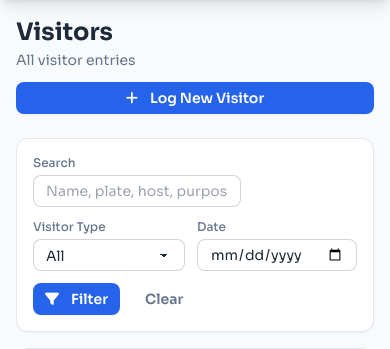
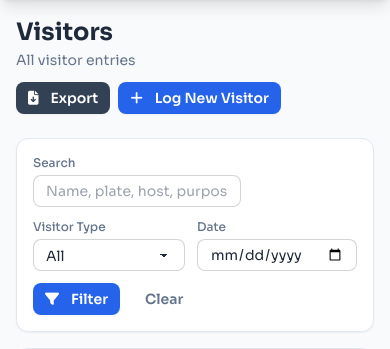
Before and after one commit to LeeDev428/bantay-plaka, a Django app: page /visitors/ in a window 390 px wide. Shown: the part 56-405 px from the top of the page. Run offline with Django 5.2, Linux system fonts and the light colour scheme; a user stored in the database is signed in; tables that the repository leaves empty hold one stand-in row (values such as "Sample post"); some libraries are stand-ins or nearby versions.

Commit message:
Update visitor_list.html

```diff
--- a/templates/visitors/visitor_list.html
+++ b/templates/visitors/visitor_list.html
@@ -8,9 +8,39 @@
     <h1 class="text-2xl font-bold text-slate-800">Visitors</h1>
     <p class="text-slate-500 text-sm mt-0.5">All visitor entries</p>
   </div>
-  <a href="{% url 'visitor_log_entry' %}" class="btn btn-sm bg-blue-600 hover:bg-blue-700 border-0 text-white">
-    <i class="fa fa-plus mr-1"></i> Log New Visitor
-  </a>
+  <div class="flex gap-2">
+    <button type="button" onclick="document.getElementById('visitors-export-modal').classList.remove('hidden'); document.getElementById('visitors-export-modal').classList.add('flex');" class="btn btn-sm bg-slate-700 hover:bg-slate-800 border-0 text-white"><i class="fa fa-file-arrow-down mr-1"></i> Export</button>
+    <button type="button" id="open-visitor-create-modal" class="btn btn-sm bg-blue-600 hover:bg-blue-700 border-0 text-white"><i class="fa fa-plus mr-1"></i> Log New Visitor</button>
+  </div>
+</div>
+
+<!-- Export Modal -->
+<div id="visitors-export-modal" class="fixed inset-0 z-50 hidden items-start sm:items-center justify-center px-4 py-6">
+  <div class="absolute inset-0 bg-slate-900/50" onclick="document.getElementById('visitors-export-modal').classList.add('hidden'); document.getElementById('visitors-export-modal').classList.remove('flex');"></div>
+  <div class="relative bg-white w-full max-w-md rounded-2xl shadow-2xl flex flex-col max-h-[90vh]">
+    <div class="px-6 py-4 border-b border-slate-100 flex items-center justify-between shrink-0">
+      <div>
+        <h3 class="text-lg font-bold text-slate-800">Export Visitors</h3>
+        <p class="text-xs text-slate-400 mt-0.5">Exports visitors using current filters.</p>
+      </div>
+      <button type="button" class="text-slate-400 hover:text-slate-600" onclick="document.getElementById('visitors-export-modal').classList.add('hidden'); document.getElementById('visitors-export-modal').classList.remove('flex');"><i class="fa fa-xmark text-xl"></i></button>
+    </div>
+    <div class="px-6 py-5 overflow-y-auto space-y-4">
+      <div class="grid grid-cols-2 gap-3">
+        <div class="rounded-xl border border-emerald-200 bg-emerald-50 p-4 flex flex-col items-center gap-2 text-center">
+          <div class="w-10 h-10 rounded-lg bg-emerald-100 flex items-center justify-center"><i class="fa fa-file-excel text-emerald-600 text-lg"></i></div>
+          <div><p class="text-sm font-semibold text-slate-700">Excel</p><p class="text-[11px] text-slate-400">.xlsx with summary sheet</p></div>
+          <a href="{% url 'visitor_export_excel' %}?q={{ q|urlencode }}&visitor_type={{ visitor_type_q|urlencode }}&date={{ date_q|urlencode }}" class="btn btn-sm bg-emerald-600 hover:bg-emerald-700 border-0 text-white w-full mt-1"><i class="fa fa-download mr-1"></i> Download</a>
+        </div>
+        <div class="rounded-xl border border-red-200 bg-red-50 p-4 flex flex-col items-center gap-2 text-center">
+          <div class="w-10 h-10 rounded-lg bg-red-100 flex items-center justify-center"><i class="fa fa-file-pdf text-red-600 text-lg"></i></div>
+          <div><p class="text-sm font-semibold text-slate-700">PDF</p><p class="text-[11px] text-slate-400">Landscape A4 report</p></div>
+          <a href="{% url 'visitor_export_pdf' %}?q={{ q|urlencode }}&visitor_type={{ visitor_type_q|urlencode }}&date={{ date_q|urlencode }}" class="btn btn-sm bg-red-600 hover:bg-red-700 border-0 text-white w-full mt-1"><i class="fa fa-download mr-1"></i> Download</a>
+        </div>
+      </div>
+      <div class="flex justify-end"><button type="button" class="btn btn-ghost btn-sm" onclick="document.getElementById('visitors-export-modal').classList.add('hidden'); document.getElementById('visitors-export-modal').classList.remove('flex');">Close</button></div>
+    </div>
+  </div>
 </div>
 
 <div class="page-card p-4 mb-4">
@@ -84,14 +114,6 @@
               >
                 <i class="fa fa-pen text-xs"></i>
               </button>
-              <form method="post" action="{% url 'visitor_delete' visitor.pk %}" class="inline"
-                data-delete-visitor data-name="{{ visitor.full_name|escapejs }}">
-                {% csrf_token %}
-                <input type="hidden" name="next" value="{{ request.get_full_path }}">
-                <button type="submit" class="btn btn-ghost btn-xs text-slate-500 hover:text-red-600" title="Delete">
-                  <i class="fa fa-trash text-xs"></i>
-                </button>
-              </form>
             </div>
           </td>
         </tr>
@@ -120,6 +142,36 @@
       </div>
     </div>
   {% endif %}
+</div>
+
+<!-- Create Modal -->
+<div id="visitor-create-modal" class="fixed inset-0 z-50 hidden items-start sm:items-center justify-center px-4 py-6">
+  <div class="absolute inset-0 bg-slate-900/50" onclick="closeVisitorCreateModal()"></div>
+  <div class="relative bg-white w-full max-w-2xl rounded-2xl shadow-2xl flex flex-col max-h-[90vh] overflow-hidden">
+    <div class="px-6 py-4 border-b border-slate-100 flex items-center justify-between shrink-0">
+      <h3 class="text-lg font-bold text-slate-800">Log Visitor</h3>
+      <button type="button" class="text-slate-400 hover:text-slate-600" onclick="closeVisitorCreateModal()"><i class="fa fa-xmark text-xl"></i></button>
+    </div>
+    <form method="post" class="px-6 py-5 space-y-3 overflow-y-auto" novalidate>
+      {% csrf_token %}
+      <input type="hidden" name="action" value="create_visitor">
+      <div class="grid sm:grid-cols-2 gap-3">
+        {% for field in visitor_form %}
+          <div class="{% if field.name == 'purpose' or field.name == 'host_name' or field.name == 'vehicle_type_other' %}sm:col-span-2{% endif %}">
+            <label class="block text-sm font-medium text-slate-700 mb-1">
+              {{ field.label }}{% if field.field.required %} <span class="text-red-400">*</span>{% endif %}
+            </label>
+            {{ field }}
+            {% if field.errors %}<p class="text-red-500 text-xs mt-1">{{ field.errors.0 }}</p>{% endif %}
+          </div>
+        {% endfor %}
+      </div>
+      <div class="pt-2 flex justify-end gap-2">
+        <button type="button" class="btn btn-ghost" onclick="closeVisitorCreateModal()">Cancel</button>
+        <button type="submit" class="btn bg-blue-600 hover:bg-blue-700 border-0 text-white">Save Visitor Log</button>
+      </div>
+    </form>
+  </div>
 </div>
 
 <!-- Edit Modal -->
@@ -193,32 +245,15 @@
   </div>
 </div>
 
-<!-- Delete Modal -->
-<div id="delete-visitor-modal" class="hidden fixed inset-0 z-[60] flex items-center justify-center bg-black/50">
-  <div class="bg-white rounded-xl border border-slate-200 w-full max-w-sm mx-4 p-6" role="dialog" aria-modal="true" aria-labelledby="del-visitor-title">
-    <div class="flex items-center justify-center w-10 h-10 rounded-full bg-red-50 mb-4">
-      <i class="fa fa-trash text-red-600"></i>
-    </div>
-    <p class="text-base font-semibold text-slate-800 mb-1" id="del-visitor-title">Delete visitor entry?</p>
-    <p class="text-sm text-slate-500 mb-5">This will permanently remove <strong id="del-visitor-name"></strong> from the visitor log.</p>
-    <div class="flex justify-end gap-2">
-      <button type="button" id="del-visitor-cancel" class="btn btn-sm btn-ghost">Cancel</button>
-      <button type="button" id="del-visitor-confirm" class="btn btn-sm bg-red-100 hover:bg-red-200 border-0 text-red-700">
-        <i class="fa fa-trash mr-1"></i> Delete
-      </button>
-    </div>
-  </div>
-</div>
 {% endblock %}
 
 {% block extra_scripts %}
 <script>
 (function () {
+  const createModal = document.getElementById('visitor-create-modal');
+  const openCreateBtn = document.getElementById('open-visitor-create-modal');
   const editModal = document.getElementById('visitor-edit-modal');
   const editForm  = document.getElementById('visitor-edit-form');
-  const delModal  = document.getElementById('delete-visitor-modal');
-  const delName   = document.getElementById('del-visitor-name');
-  let activeDelForm = null;
 
   const firstName            = document.getElementById('edit-first-name');
   const lastName             = document.getElementById('edit-last-name');
@@ -230,6 +265,22 @@
   const vehicleTypeOtherWrap = document.getElementById('edit-vehicle-type-other-wrap');
   const vehicleTypeOther     = document.getElementById('edit-vehicle-type-other');
   const visitorType          = document.getElementById('edit-visitor-type');
+
+  window.closeVisitorCreateModal = function () {
+    createModal?.classList.add('hidden');
+    createModal?.classList.remove('flex');
+  };
+  if (openCreateBtn && createModal) {
+    openCreateBtn.addEventListener('click', () => {
+      createModal.classList.remove('hidden');
+      createModal.classList.add('flex');
+    });
+  }
+
+  {% if visitor_form.errors %}
+  createModal?.classList.remove('hidden');
+  createModal?.classList.add('flex');
+  {% endif %}
 
   function syncVehicleTypeOther() {
     const isOther = vehicleType && vehicleType.value === 'OTHER';
@@ -262,30 +313,12 @@
 
   if (vehicleType) vehicleType.addEventListener('change', syncVehicleTypeOther);
 
-  document.querySelectorAll('[data-delete-visitor]').forEach((form) => {
-    form.querySelector('button').addEventListener('click', (e) => {
-      e.preventDefault();
-      activeDelForm = form;
-      delName.textContent = form.dataset.name || 'this visitor';
-      delModal.classList.remove('hidden');
-    });
-  });
-
-  document.getElementById('del-visitor-cancel').addEventListener('click', () => {
-    delModal.classList.add('hidden'); activeDelForm = null;
-  });
-  document.getElementById('del-visitor-confirm').addEventListener('click', () => {
-    activeDelForm?.submit(); delModal.classList.add('hidden');
-  });
-  delModal.addEventListener('click', (e) => {
-    if (e.target === delModal) { delModal.classList.add('hidden'); activeDelForm = null; }
-  });
-
   document.addEventListener('keydown', (e) => {
     if (e.key !== 'Escape') return;
+    window.closeVisitorCreateModal();
     window.closeVisitorEditModal();
-    delModal.classList.add('hidden');
-    activeDelForm = null;
+    document.getElementById('visitors-export-modal')?.classList.add('hidden');
+    document.getElementById('visitors-export-modal')?.classList.remove('flex');
   });
 })();
 </script>
```
